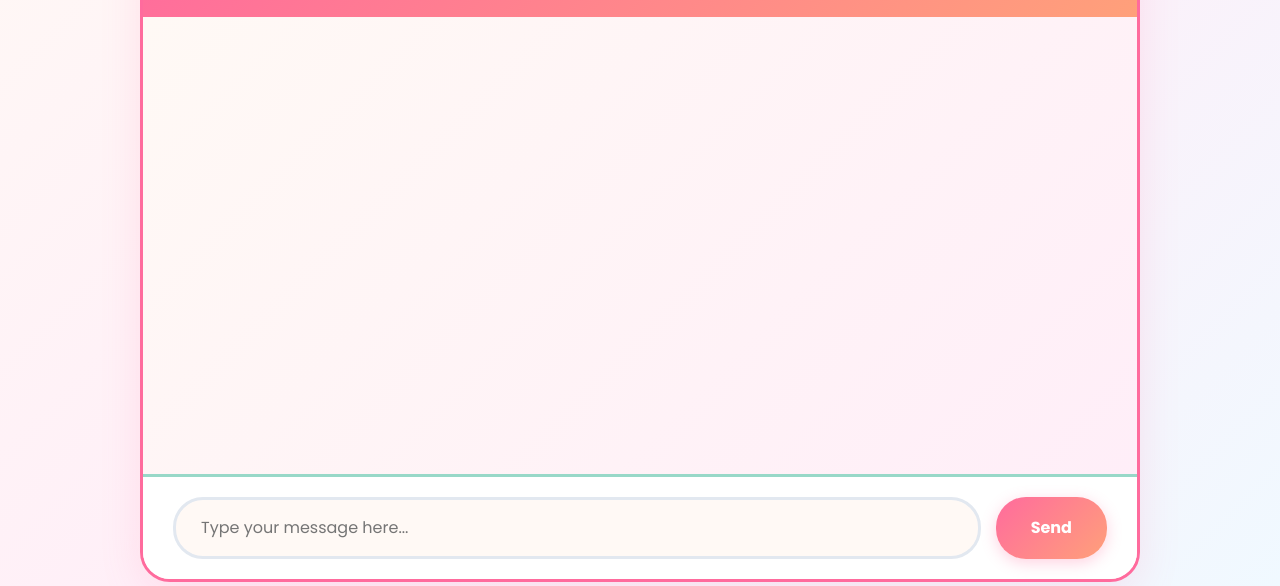
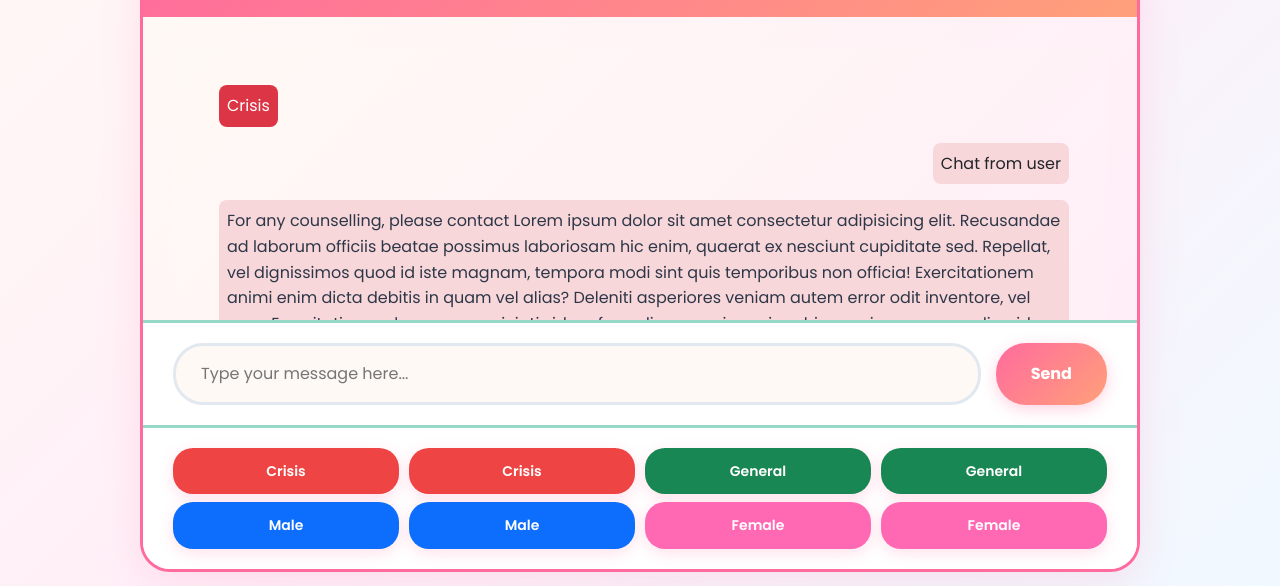
Before and after one commit to StackSats88/kopi-connect, a plain HTML site: page index.html in a window 1280 px wide. Both pictures are taken after a click on the link "Chat". Shown: the part 214-800 px from the top of the page. Drawn offline with nearby package versions, Linux system fonts and the light colour scheme.

Commit message:
update keywords code from jeremy

```diff
--- a/index.html
+++ b/index.html
@@ -1,11 +1,5 @@
 <!DOCTYPE html>
 <html lang="en">
-
-
-
-
-
-
 
 <head>
     <meta charset="UTF-8">
@@ -53,22 +47,68 @@
     <!-- ****************************** -->
     <!-- * Chatbot Section -->
     <!-- ****************************** -->
-    <!-- DONE: Chatbot Section -->
-    <section id="chatbot-section" class="content-section active">
+    <!-- TODO: Chatbot function to dynamically display services in chat, refer to main.js for more details -->
+    <section id="chatbot-section" class="content-section">
         <div class="container">
             <div class="chat-container">
                 <div class="chat-header">
                     <h4>💬 Let's Chat!</h4>
+
+                    <!-- ! Remove this UNLESS you can find a way to implement a function to clear the chat -->
                     <button class="btn-clear" id="clearChat">Clear</button>
                 </div>
 
-                <div class="chat-messages" id="chatMessages"></div>
+                <!-- Container for chatbox -->
+                <div class="chat-messages" id="chatMessages">
 
-                <div class="chat-input-container">
+                    <div class="chat-messages" id="chatMessages">
+
+                        <!-- ! Placeholder chat, remove it when implementing JS function to dynamically display the services when clicking on the keywords -->
+                        <div class="d-flex ps-2 py-2 justify-content-start">
+                            <span class="d-block bg-danger text-white p-2 mx-2 rounded-3 text-wrap">Crisis</span>
+                        </div>
+
+                        <div class="d-flex ps-2 py-2 justify-content-end">
+                            <span class="d-block bg-danger-subtle text-dark p-2 mx-2 rounded-3 text-wrap">Chat from
+                                user</span>
+                        </div>
+
+                        <div class="d-flex ps-2 py-2 justify-content-end">
+                            <span class="d-block bg-primary bg-danger-subtle p-2 mx-2 rounded-3 text-wrap">For any counselling, please contact Lorem ipsum dolor
+                                sit
+                                amet consectetur adipisicing elit. Recusandae ad laborum officiis beatae possimus
+                                laboriosam
+                                hic enim, quaerat ex nesciunt cupiditate sed. Repellat, vel dignissimos quod id iste
+                                magnam,
+                                tempora modi sint quis temporibus non officia! Exercitationem animi enim dicta debitis
+                                in
+                                quam vel alias? Deleniti asperiores veniam autem error odit inventore, vel esse.
+                                Exercitationem harum, perspiciatis id perferendis, corporis veniam hic possimus commodi
+                                quidem accusamus voluptas, incidunt ad iure delectus aliquam aut. Exercitationem est
+                                dolorum
+                                corporis consequuntur autem, tenetur error quo odit voluptas nobis iste eos quas
+                                voluptatibus possimus dolore. Minima ipsa consequatur in, nihil adipisci doloremque
+                                deleniti
+                                omnis ex dignissimos assumenda odit non quos cupiditate, magnam ullam accusantium sed
+                                architecto quidem cumque aut maiores accusamus incidunt sit.</span>
+                        </div>
+                        <!-- ! End of placeholder chat -->
+
+                    </div>
+
+                </div>
+
+                <!-- ! Remove ANY CSS related to this chat input container, then remove this -->
+                <div class=" chat-input-container">
                     <input type="text" class="chat-input" id="userInput" placeholder="Type your message here..."
                         autocomplete="off">
                     <button class="btn-send" id="sendBtn">Send</button>
                 </div>
+
+                <!-- Keyword buttons that will be added dynamically via JavaScript -->
+                <div class=" chat-buttons-container" id="chatButtonsContainer">
+                </div>
+
             </div>
         </div>
     </section>
@@ -77,7 +117,7 @@
     <!-- * Services Section -->
     <!-- ****************************** -->
     <!-- DONE: Services Section -->
-    <section id="services-section" class="content-section">
+    <section id="services-section" class="content-section active">
       <div class="container">
 
         <div class="services-header">
@@ -103,6 +143,8 @@
             </div>
         </div>
 
+        <!-- TODO START: DANIAL where cards are overflowing into the footer -->
+        <!-- TODO: Try fixing the HTML first, before examining the CSS -->
         <div id="servicesGrid" class="row row-cols-1 row-cols-md-3">
 
           <!-- Crisis -->
@@ -191,6 +233,7 @@
           </div>
 
         </div>
+        <!-- TODO END: DANIAL where cards are overflowing into the footer -->
 
       </div>
     </section>
@@ -246,9 +289,7 @@
                     </ul>
                 </div>
             </div>
-        </section>
-
-    </main>
+    </section>
 
     <!-- ****************************** -->
     <!-- * Footer Section -->
--- a/js/main.js
+++ b/js/main.js
@@ -1,3 +1,4 @@
+// * Function for navbar to show and hide each sections
 setupNavigation();
 
 function setupNavigation() {
@@ -31,3 +32,93 @@ function setupNavigation() {
         });
     });
 }
+
+
+// * Function to dynamically display keyword buttons in chatbot section
+const keywords = [
+    {
+        "id": 1,
+        "name": "Crisis",
+        "color": "#EF4444",
+    },
+    {
+        "id": 2,
+        "name": "Crisis",
+        "color": "#EF4444",
+    },
+    {
+        "id": 3,
+        "name": "General",
+        "color": "#198754",
+    },
+    {
+        "id": 4,
+        "name": "General",
+        "color": "#198754",
+    },
+    {
+        "id": 5,
+        "name": "Male",
+        "color": "#0d6efd",
+    },
+    {
+        "id": 6,
+        "name": "Male",
+        "color": "#0d6efd",
+    },
+    {
+        "id": 7,
+        "name": "Female",
+        "color": "#FF69B4",
+    },
+    {
+        "id": 8,
+        "name": "Female",
+        "color": "#FF69B4",
+    },
+];
+
+// Function to create keyword buttons dynamically
+function createChatButtons() {
+    const container = document.getElementById('chatButtonsContainer');
+
+    const buttonsPerRow = 4;
+    const numRows = keywords.length / buttonsPerRow;
+
+    for (let rows = 0; rows < numRows; rows++) {
+        const row = document.createElement('div');
+        row.className = 'button-row';
+        if (rows < numRows - 1) {
+            row.classList.add('mb-2');
+        }
+
+        const startIndex = rows * buttonsPerRow;
+        const endIndex = Math.min(startIndex + buttonsPerRow, keywords.length);
+
+        for (let buttons = startIndex; buttons < endIndex; buttons++) {
+            const button = document.createElement('button');
+            button.className = 'chat-button';
+            button.textContent = keywords[buttons].name;
+            button.style.background = keywords[buttons].color;
+            button.style.color = 'white';
+
+            button.addEventListener('click', function () {
+                handleButtonClick(keywords[buttons]);
+            });
+
+            row.appendChild(button);
+        }
+
+        container.appendChild(row);
+    }
+}
+
+createChatButtons();
+
+// TODO: Function to handle keyword button clicks and dynamically display the services in the chat
+function handleButtonClick(btnKeyword) {
+    // Shows what buttons are pressed
+    console.log(btnKeyword);
+
+    // Add your own functions here
+}
--- a/styles/styles.css
+++ b/styles/styles.css
@@ -112,6 +112,8 @@ body {
 
 .content-section.active {
     display: block;
+    width: auto;
+    height: 100dvh;
 }
 
 /* ****************************** */
@@ -122,7 +124,7 @@ body {
     border-radius: 30px;
     box-shadow: 0 10px 40px rgba(255, 107, 157, 0.15);
     border: 3px solid var(--pink);
-    height: 650px;
+    height: 80dvh;
     display: flex;
     flex-direction: column;
     overflow: hidden;
@@ -351,6 +353,41 @@ body {
     font-weight: 500;
 }
 
+/* * Keywords */
+.button-row {
+    display: flex;
+    gap: 10px;
+    justify-content: space-between;
+}
+
+.chat-button {
+    flex: 1;
+}
+
+.chat-buttons-container {
+    background: white;
+    border-top: 3px solid var(--mint);
+    padding: 20px 30px;
+}
+
+.chat-button {
+
+    border: none;
+    border-radius: 20px;
+    padding: 12px 20px;
+    font-size: 14px;
+    font-weight: 600;
+    cursor: pointer;
+    transition: all 0.3s;
+    box-shadow: 0 4px 15px rgba(255, 107, 157, 0.2);
+    width: 100%;
+}
+
+.chat-button:hover {
+    transform: translateY(-3px);
+    box-shadow: 0 6px 25px rgba(255, 107, 157, 0.4);
+}
+
 /* ****************************** */
 /* * Services Section */
 /* ****************************** */
@@ -463,18 +500,6 @@ body {
 
 }
 
-
-
-.services-grid {
-
-    display: grid;
-
-    grid-template-columns: repeat(3, 1fr);
-
-    gap: 35px;
-
-}
-
 .service-card {
     background: white;
     border-radius: 25px;
@@ -511,14 +536,11 @@ body {
 
 }
 
-
-
 .service-card:hover::before {
 
     opacity: 1;
 
 }
-
 
 .service-card:hover {
     transform: translateY(-8px) scale(1.02);
@@ -570,8 +592,6 @@ body {
 
 }
 
-
-
 .badge-crisis {
 
     background: linear-gradient(135deg, #EF4444, #DC2626);
@@ -579,8 +599,6 @@ body {
     color: white;
 
 }
-
-
 
 .badge-youth {
 
@@ -590,8 +608,6 @@ body {
 
 }
 
-
-
 .badge-professional {
 
     background: linear-gradient(135deg, #3B82F6, #2563EB);
@@ -600,8 +616,6 @@ body {
 
 }
 
-
-
 .badge-community {
 
     background: linear-gradient(135deg, #10B981, #059669);
@@ -609,8 +623,6 @@ body {
     color: white;
 
 }
-
-
 
 .badge-workplace {
 
@@ -633,8 +645,6 @@ body {
 
 }
 
-
-
 .service-details {
 
     display: flex;
@@ -649,8 +659,6 @@ body {
 
 }
 
-
-
 .service-detail-item {
 
     display: flex;
@@ -659,7 +667,6 @@ body {
     line-height: 1.6;
     color: var(--text-medium);
 }
-
 
 .service-detail-item strong {
 
@@ -672,8 +679,6 @@ body {
     flex-shrink: 0;
 
 }
-
-
 
 .service-card a {
 
```
